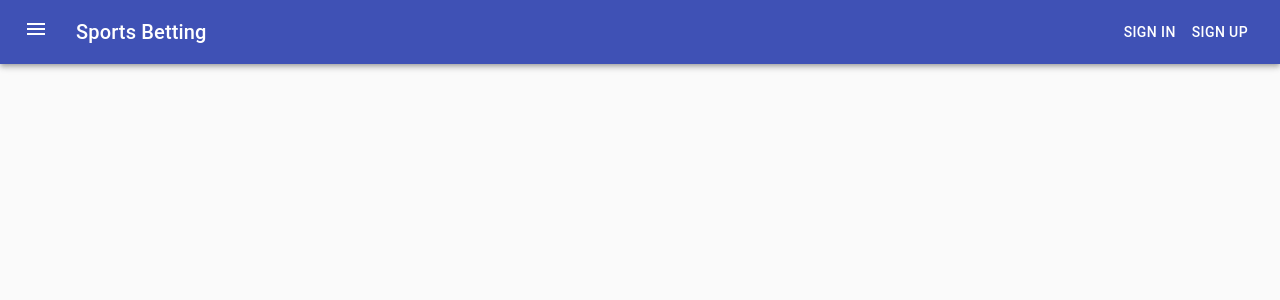
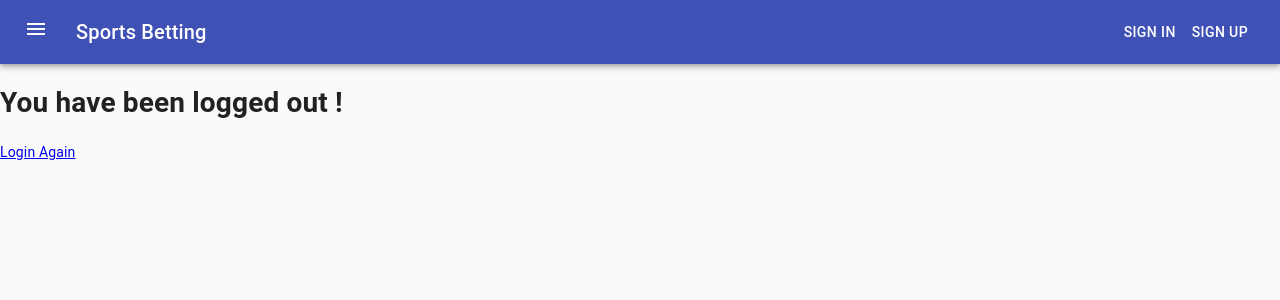
Before and after one commit to sh3ev/SportsBettingSite-Frontend, a React (Create React App) app in the folder sports-betting/: page /logout in a window 1280 px wide. Shown: the top 300 px of the page. Built offline with nearby package versions, Linux system fonts and the light colour scheme.

Commit message:
added logout

```diff
--- /dev/null
+++ b/sports-betting/src/components/Logout.js
@@ -0,0 +1,19 @@
+import React from 'react';
+import { Link } from 'react-router-dom';
+
+class Logout extends React.Component {
+    constructor(props){
+        super(props)
+        localStorage.clear();
+    }
+    render() {
+        return (
+            <div>
+                <h1>You have been logged out !</h1>
+                <Link to="/login">Login Again</Link>
+            </div>
+        )
+    }
+}
+
+export default Logout;
--- a/sports-betting/src/components/NavigationBar.js
+++ b/sports-betting/src/components/NavigationBar.js
@@ -45,9 +45,10 @@ class Buttons extends React.Component {
   }
   componentDidMount() {
     this.setState({ name: this.props.name })
+    let token = localStorage.getItem("x-auth-token");
   }
   render() {
-    if (this.props.name)
+    if (this.props.name && this.token !== null)
       return (
         <div>
           Logged as {this.state.name}
@@ -147,7 +148,7 @@ export default function ButtonAppBar() {
                             </Button>
                           </MenuItem>
                           <MenuItem onClick={handleClose}>
-                            <Button color="inherit" href="logout">
+                            <Button color="inherit" href="/logout">
                               Log out
                             </Button>
                           </MenuItem>
--- a/sports-betting/src/index.js
+++ b/sports-betting/src/index.js
@@ -8,6 +8,7 @@ import Login from './components/Login';
 import Register from './components/Register';
 import AddLobby from './components/AddLobby';
 import Bets from './components/Bets';
+import Logout from './components/Logout';
 
 const routing = (
     <Router>
@@ -16,6 +17,7 @@ const routing = (
         <Route path="/lobby" component={LobbyList} />
         <Route path="/login" component={Login} />
         <Route path="/register" component={Register} />
+        <Route path="/logout" component={Logout} />
         <Route path="/addlobby" component={AddLobby} />
         <Route path="/bets" component={Bets} />
       </div>
```
